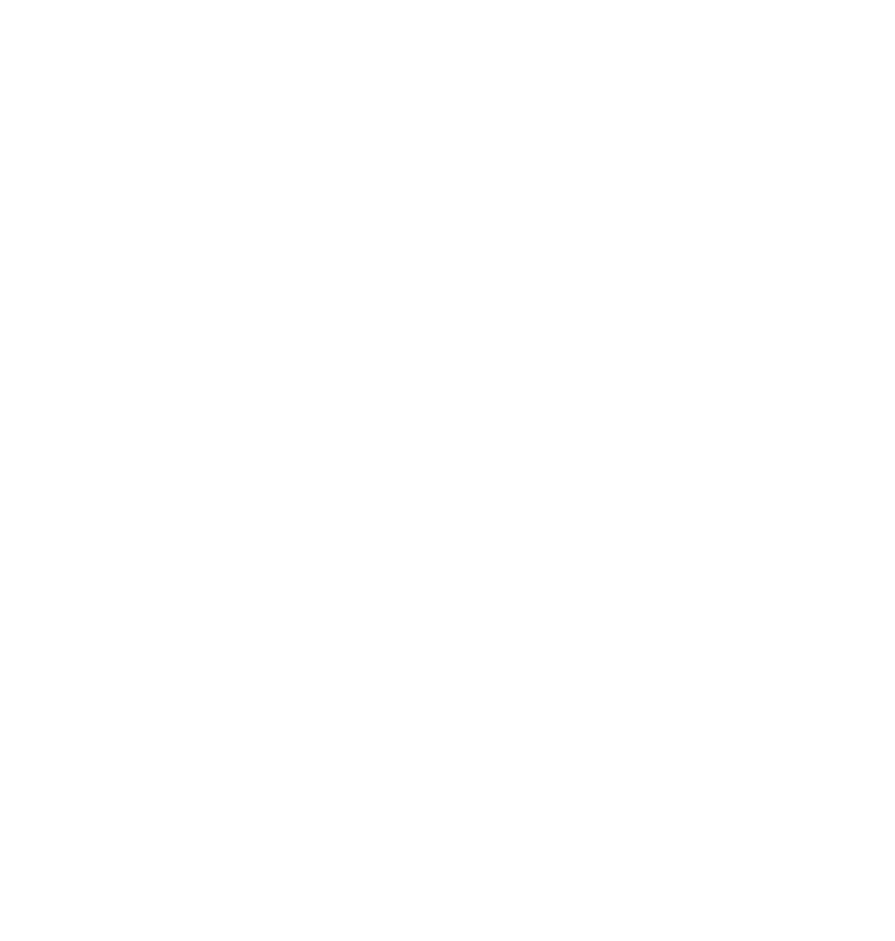
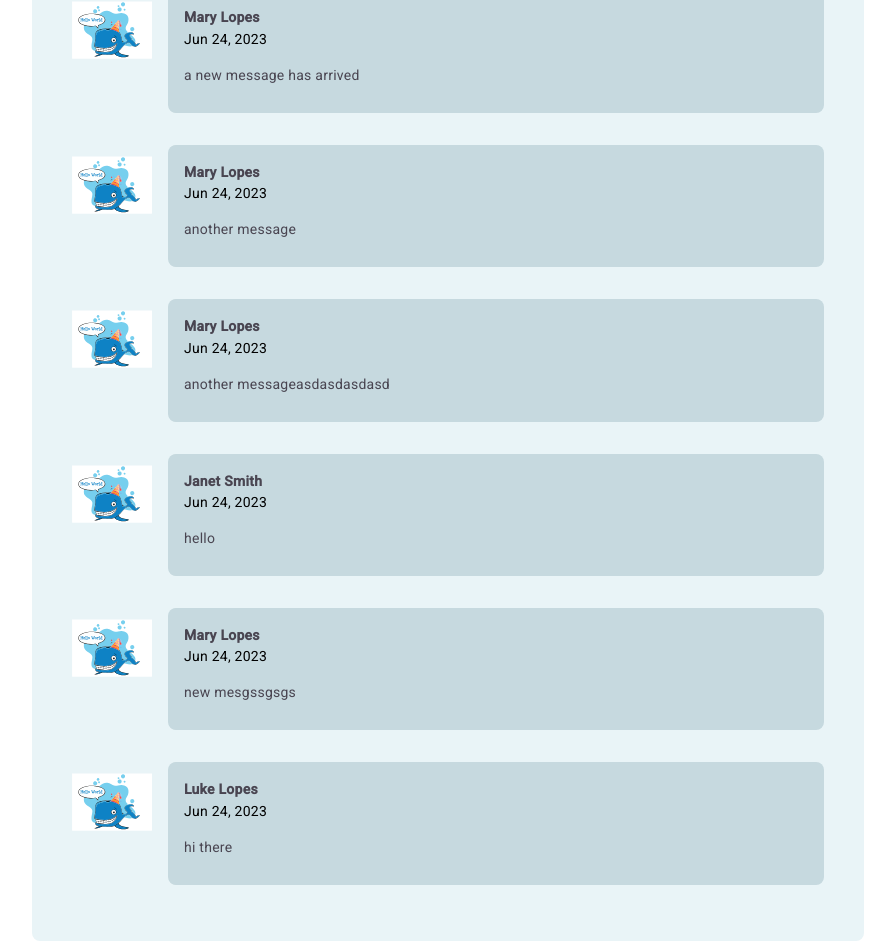
Before and after one commit to tatiane-leal/project-inprogress, an Angular app: page /user/1 in a window 1280 px wide. Shown: the part 1293-2234 px from the top of the page, without its empty margins (336-1231 px from the left). Before the commit the page ends 999 px from the top, so only its background shows below. Built offline with nearby package versions, Linux system fonts and the light colour scheme; no server answers; data requests are answered from the project's data file.

Commit message:
fix add msg, set random date and username

```diff
--- a/src/app/components/comment/comment.component.html
+++ b/src/app/components/comment/comment.component.html
@@ -1,4 +1,4 @@
-<ng-container *ngIf="comments.length > 0; else noComments">
+<ng-container>
   <div *ngFor="let comment of comments" class="comment">
     <app-avatar [avatarUrl]="comment.photo"></app-avatar>
 
--- a/src/app/components/comment/comment.component.ts
+++ b/src/app/components/comment/comment.component.ts
@@ -1,4 +1,5 @@
 import { Component, Input, OnInit, SimpleChanges } from '@angular/core';
+import { filter, map } from 'rxjs/operators';
 import { Comment } from 'src/app/models/comment.interface';
 import { CommentService } from 'src/app/services/comment.service';
 
@@ -9,10 +10,9 @@
 })
 export class CommentComponent implements OnInit {
   @Input() employeeId!: number;
+  comments: any;
 
-  comments: Comment[] = [];
-
-  constructor(private _commentService: CommentService) {}
+  constructor(public _commentService: CommentService) {}
 
   ngOnInit(): void {
     this._commentService
@@ -20,5 +20,22 @@
       .subscribe((data) => {
         this.comments = data;
       });
+
+    this._commentService.commentSubject$
+      .pipe(
+        map((newMessage) => {
+          return newMessage;
+        }),
+        filter((newMessage) => !!newMessage)
+      )
+      .subscribe((newMessage) => {
+        console.log('did a new msg got emmitted?', newMessage);
+        this._commentService
+          .createComment(newMessage, this.employeeId)
+          .subscribe((createdComment) => {
+            console.log('createdComment is:::::', createdComment);
+            this.comments = [...this.comments, createdComment];
+          });
+      });
   }
 }
--- a/src/app/components/post/post.component.ts
+++ b/src/app/components/post/post.component.ts
@@ -11,9 +11,12 @@
   @Input() employeeId!: number;
 
   postForm!: FormGroup;
-  message!: string;
+  newMessage!: string;
 
-  constructor(private _fb: FormBuilder) {}
+  constructor(
+    private _fb: FormBuilder,
+    private _commentService: CommentService
+  ) {}
 
   ngOnInit(): void {
     this.postForm = this._fb.group({
@@ -22,7 +25,9 @@
   }
 
   onSubmit() {
-    const message = this.postForm.value.message;
-    console.log('onSubmit>', message);
+    this.newMessage = this.postForm.value.message;
+    this._commentService.commentSubject$.next(this.newMessage);
+
+    this.postForm.reset();
   }
 }
--- a/src/app/services/comment.service.ts
+++ b/src/app/services/comment.service.ts
@@ -2,12 +2,14 @@
 import { HttpClient } from '@angular/common/http';
 import { BehaviorSubject, Observable, map } from 'rxjs';
 import { Comment } from '../models/comment.interface';
+import { format } from 'date-fns';
+import { enUS } from 'date-fns/locale';
 
 @Injectable({
   providedIn: 'root',
 })
 export class CommentService {
-  commentSubject$ = new BehaviorSubject<Comment[]>([]);
+  commentSubject$ = new BehaviorSubject<string>('');
 
   constructor(private _http: HttpClient) {}
 
@@ -33,19 +35,25 @@
   ): Observable<Comment> {
     let url = 'http://localhost:3000/comments';
 
-    let params = {
-      id: 1,
-      message: message,
-      username: 'Your team mate',
-      birthdayPersonId: birthdayPersonId,
-      createdAt: '2022-06-16',
-      photo: '',
-    };
+    const currentDate = new Date();
+    const formattedDate = format(currentDate, 'yyyy-MM-dd', { locale: enUS });
 
-    return this._http.get<Comment>(url, { params }).pipe(
-      map((data) => {
-        return data;
+    const names = ['Luke Lopes', 'Matthew Smith', 'Janet Smith', 'Mary Lopes'];
+    const randomIndex = Math.floor(Math.random() * names.length);
+    const randomName = names[randomIndex];
+
+    return this._http
+      .post<Comment>(url, {
+        message: message,
+        username: randomName,
+        birthdayPersonId: birthdayPersonId,
+        createdAt: formattedDate,
+        photo: '',
       })
-    );
+      .pipe(
+        map((data) => {
+          return data;
+        })
+      );
   }
 }
--- a/src/data/db.json
+++ b/src/data/db.json
@@ -110,6 +110,70 @@
       "birthdayPersonId": 1,
       "createdAt": "2022-06-18",
       "photo": "https://picsum.photos/80/80"
+    },
+    {
+      "message": "aaaaa",
+      "username": "Your team mate",
+      "birthdayPersonId": 1,
+      "createdAt": "2022-06-16",
+      "photo": "",
+      "id": 4
+    },
+    {
+      "message": "bbbbb",
+      "username": "Your team mate",
+      "birthdayPersonId": 1,
+      "createdAt": "2022-06-16",
+      "photo": "",
+      "id": 5
+    },
+    {
+      "message": "a new message has arrived",
+      "username": "Mary Lopes",
+      "birthdayPersonId": 1,
+      "createdAt": "2023-06-24",
+      "photo": "",
+      "id": 6
+    },
+    {
+      "message": "another message",
+      "username": "Mary Lopes",
+      "birthdayPersonId": 1,
+      "createdAt": "2023-06-24",
+      "photo": "",
+      "id": 7
+    },
+    {
+      "message": "another messageasdasdasdasd",
+      "username": "Mary Lopes",
+      "birthdayPersonId": 1,
+      "createdAt": "2023-06-24",
+      "photo": "",
+      "id": 8
+    },
+    {
+      "message": "hello",
+      "username": "Janet Smith",
+      "birthdayPersonId": 1,
+      "createdAt": "2023-06-24",
+      "photo": "",
+      "id": 9
+    },
+    {
+      "message": "new mesgssgsgs",
+      "username": "Mary Lopes",
+      "birthdayPersonId": 1,
+      "createdAt": "2023-06-24",
+      "photo": "",
+      "id": 10
+    },
+    {
+      "message": "hi there",
+      "username": "Luke Lopes",
+      "birthdayPersonId": 1,
+      "createdAt": "2023-06-24",
+      "photo": "",
+      "id": 11
     }
   ]
 }
```
